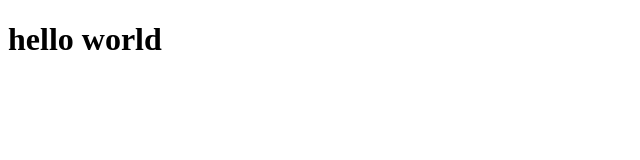
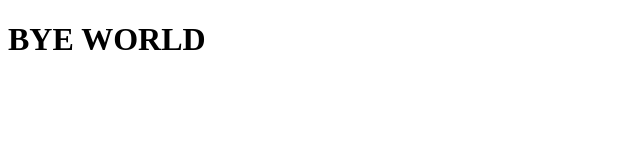
Before and after one commit to Shrikantkokate/portfolio_shrikant, a plain HTML site: page index.html in a window 1280 px wide. Shown: the whole page, without its empty margins (0-640 px from the left). Drawn offline with Linux system fonts and the light colour scheme.

Commit message:
Update index.html

```diff
--- a/index.html
+++ b/index.html
@@ -6,7 +6,8 @@
 	<title></title>
 </head>
 <body>
-	<h1>hello world</h1>
+
+	<h1>BYE WORLD</h1>
 
 </body>
 </html>
```
